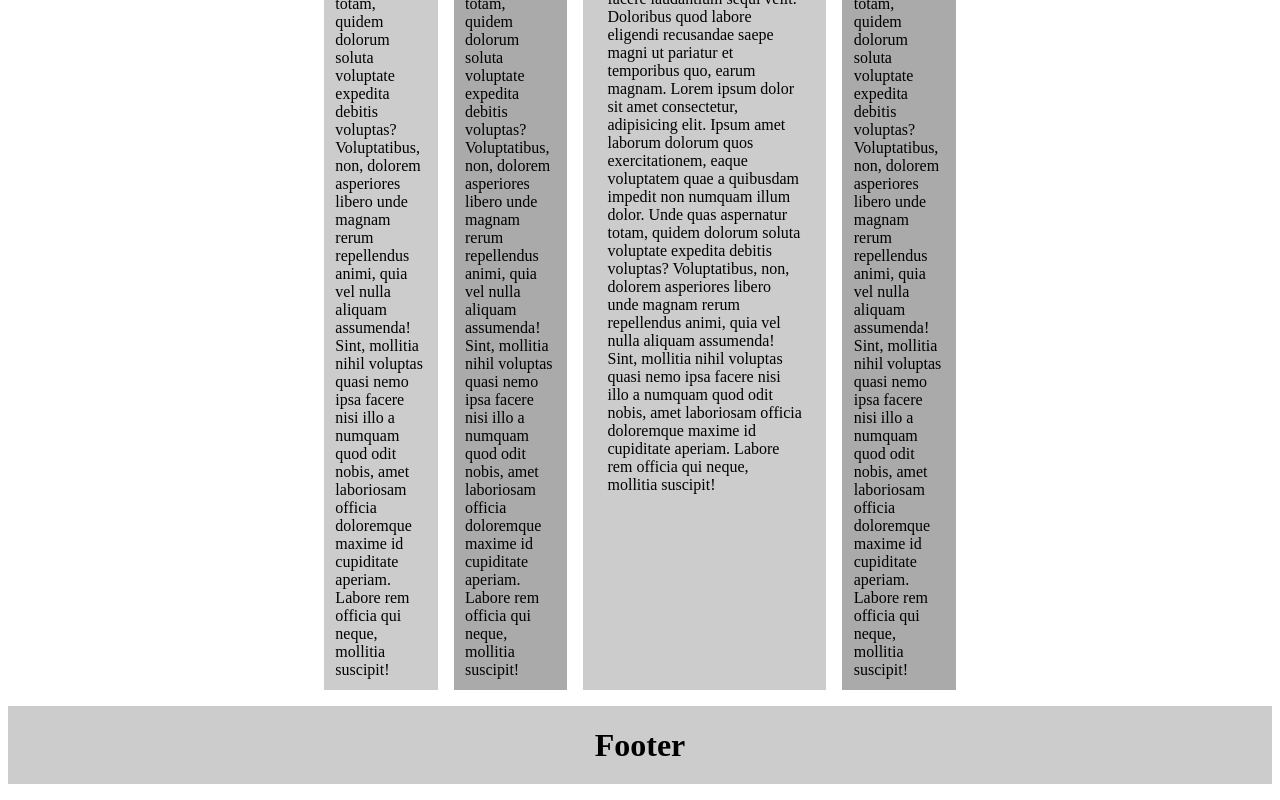
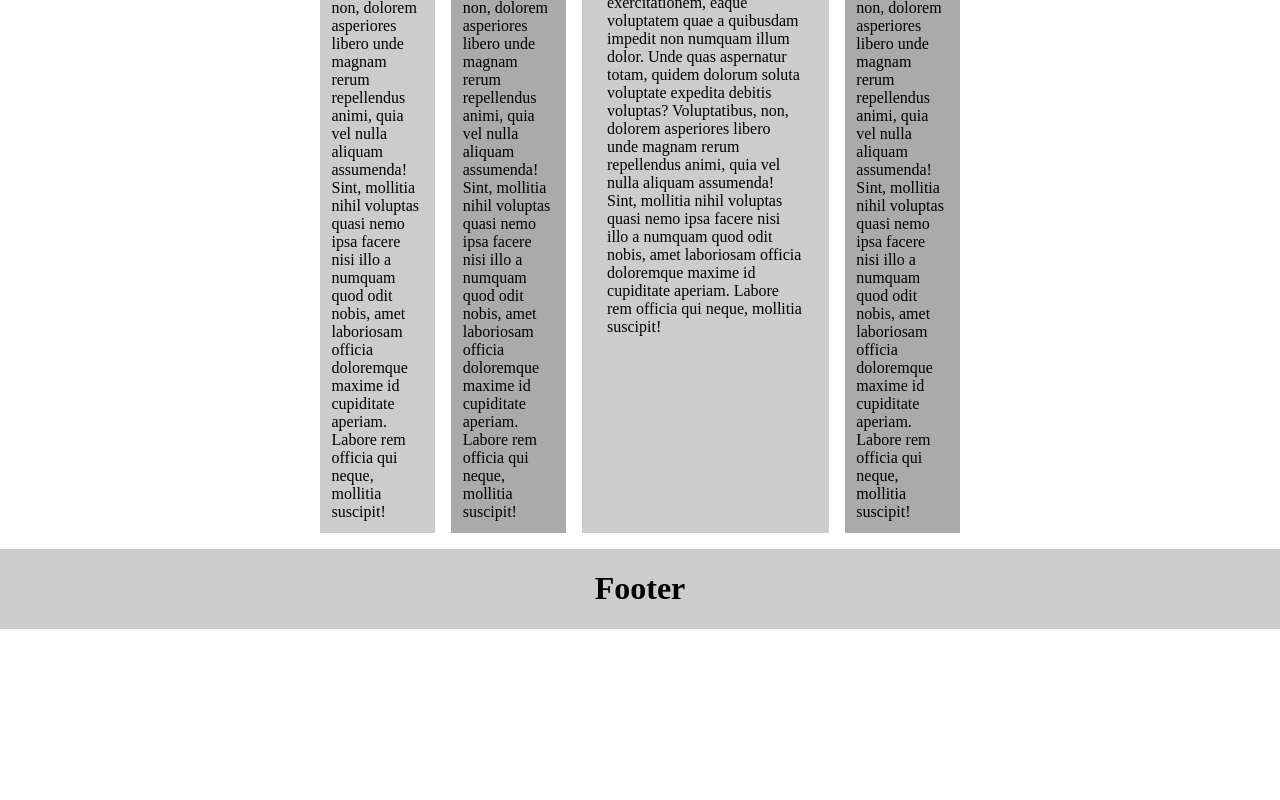
Before and after one commit to dkennell/ui-mini-project-2, a plain HTML site: page index.html in a window 1280 px wide. Shown: the part 6511-7311 px from the top of the page. After the commit the page ends 7140 px from the top, so only its background shows below. Drawn offline with Linux system fonts and the light colour scheme.

Commit message:
Remove user agent provided margins on body

```diff
--- a/styles.css
+++ b/styles.css
@@ -1,3 +1,7 @@
+body {
+  margin: 0;
+}
+
 header, footer {
   display: -ms-grid;
   display: grid;
@@ -7,7 +11,12 @@ header, footer {
           align-items: center;
   justify-items: center;
   background-color: #ccc;
-  margin: 1em 0;
+  margin: 0 0 1em 0;
+}
+
+footer {
+  margin: 1em 0 0 0;
+  padding: 0;
 }
 
 .container {
```
